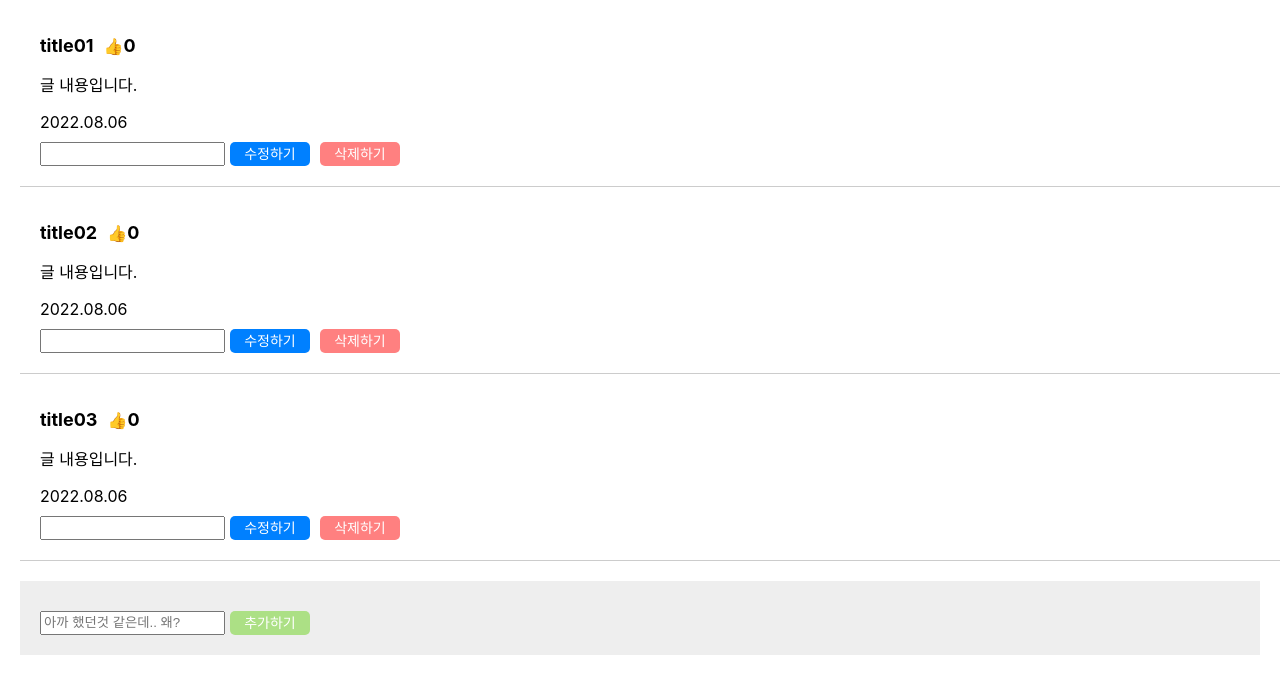
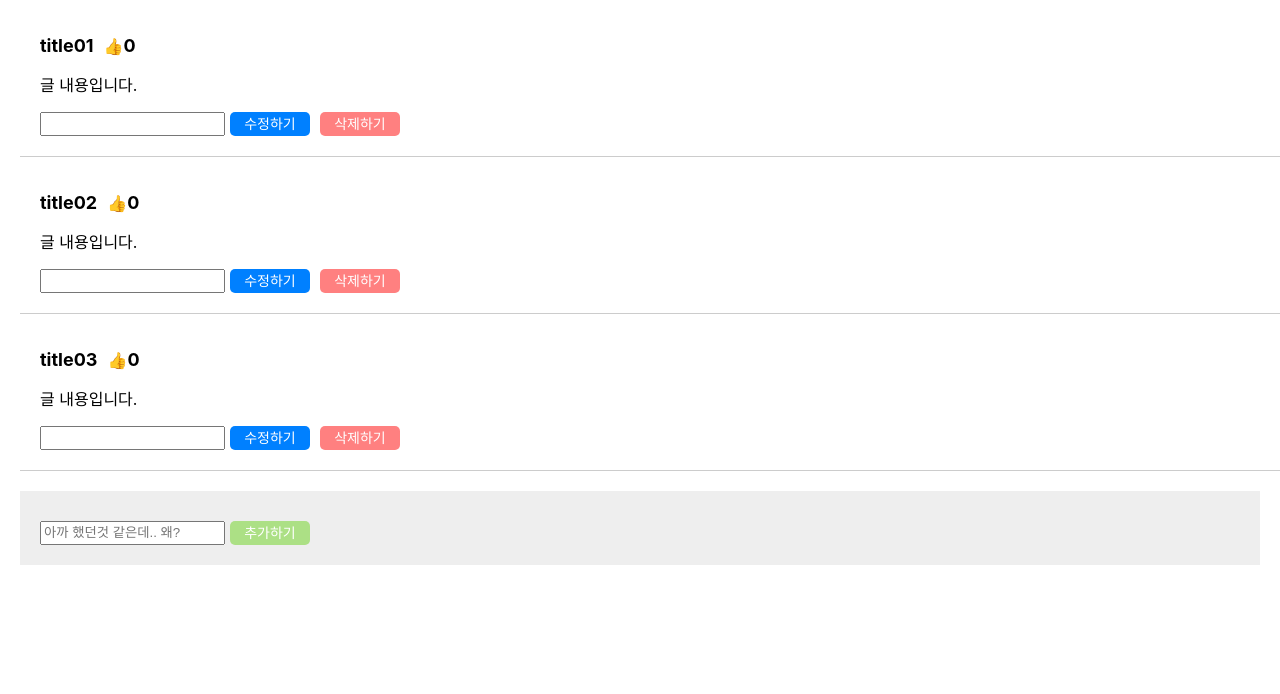
Before and after one commit to ellsagongju/react_project01, a React (Create React App) app: page / in a window 1280 px wide. Shown: the top 694 px of the page. Built offline with nearby package versions, Linux system fonts and the light colour scheme.

Commit message:
[hyjin_jo] 날짜가 안나오는데... 왤까....

```diff
--- a/src/App.js
+++ b/src/App.js
@@ -7,6 +7,8 @@ function App() {
   let [modal, setModal] = useState('true')
   let [titleNum, setTitleNum] = useState('')
   let [change, setChange] = useState('')
+  let [change2, setChange2] = useState(0)
+  let [toDate, setToDate]= useState('')
 
   return (
     <div className='app'>
@@ -27,7 +29,15 @@ function App() {
                 {good[i] }
               </h2>
               <p>글 내용입니다.</p>
-              <span>2022.08.06</span>
+              <span>
+                {
+                  () => {
+                    let now = [...toDate]
+                    now = new Date();
+                    setToDate(now)
+                   }
+                }
+              </span>
               <div className='change_btn'>
                 <input onChange={(e) => {
                   setChange(e.target.value)
@@ -47,6 +57,9 @@ function App() {
           )
         })
       }
+      {
+
+      }
 
       {
         modal === true ? <Modal title={title} titleNum={titleNum} setModal={setModal}></Modal> : null
@@ -56,10 +69,15 @@ function App() {
             <input onChange={(e) => {
               setChange(e.target.value)
             }} placeholder="아까 했던것 같은데.. 왜?"></input>
-          <span className='plus_btn' onClick={() => {
+          <span className='plus_btn' onClick={(i) => {
               let titleCopy = [...title];
+              let copyGood = [...good];
+
               titleCopy.push(change);
+              copyGood.push(change2);
+
               setTitle(titleCopy);
+              setGood(copyGood);
             }}>추가하기</span>
           </div>
         </div>
@@ -76,6 +94,7 @@ function Modal(props) {
       }}>x</span>
       <h3>{props.title[props.titleNum] }</h3>
       <p>모달 내용입니다.</p>
+      <span></span>
     </div>
   )
  }
```
